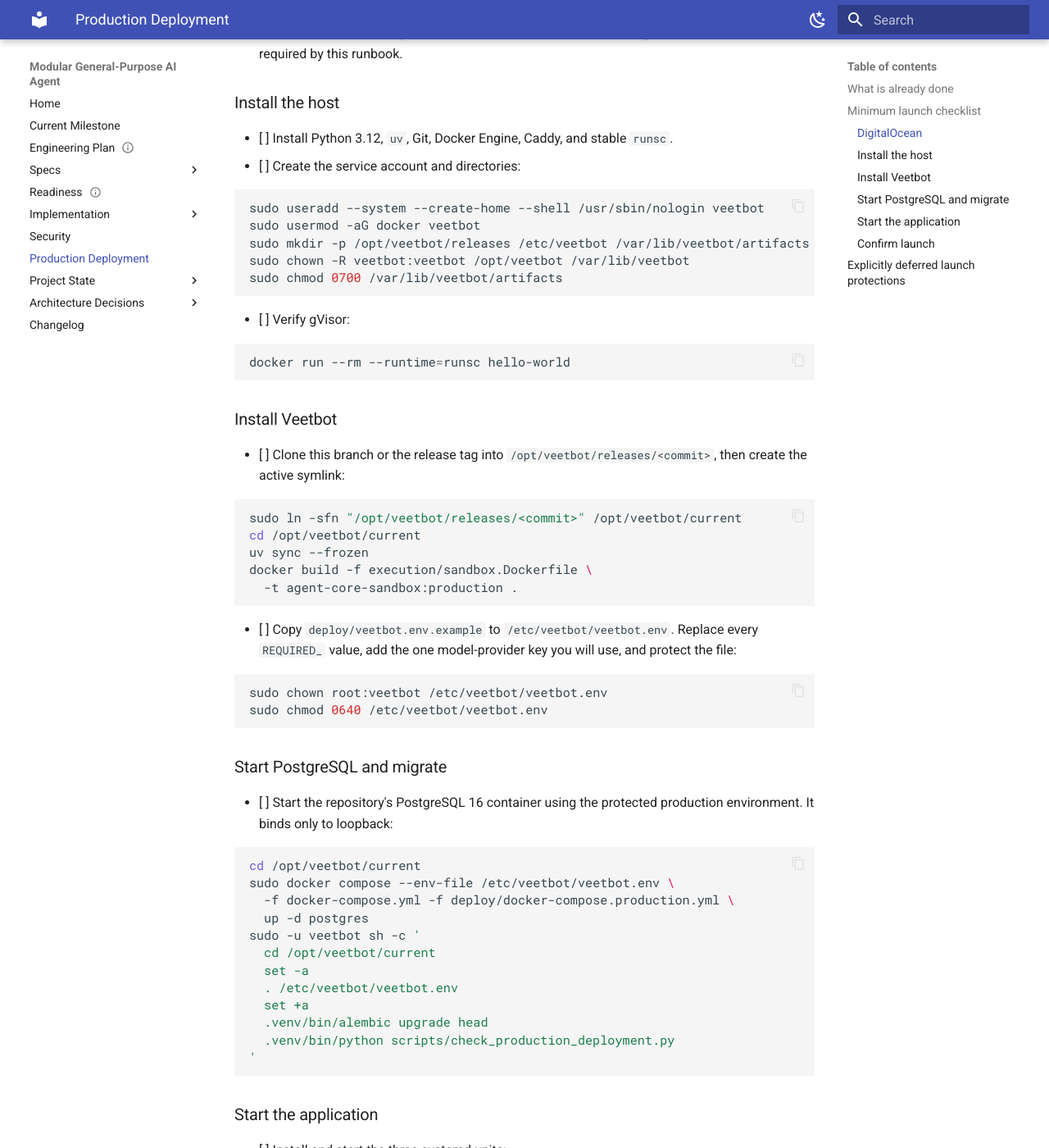
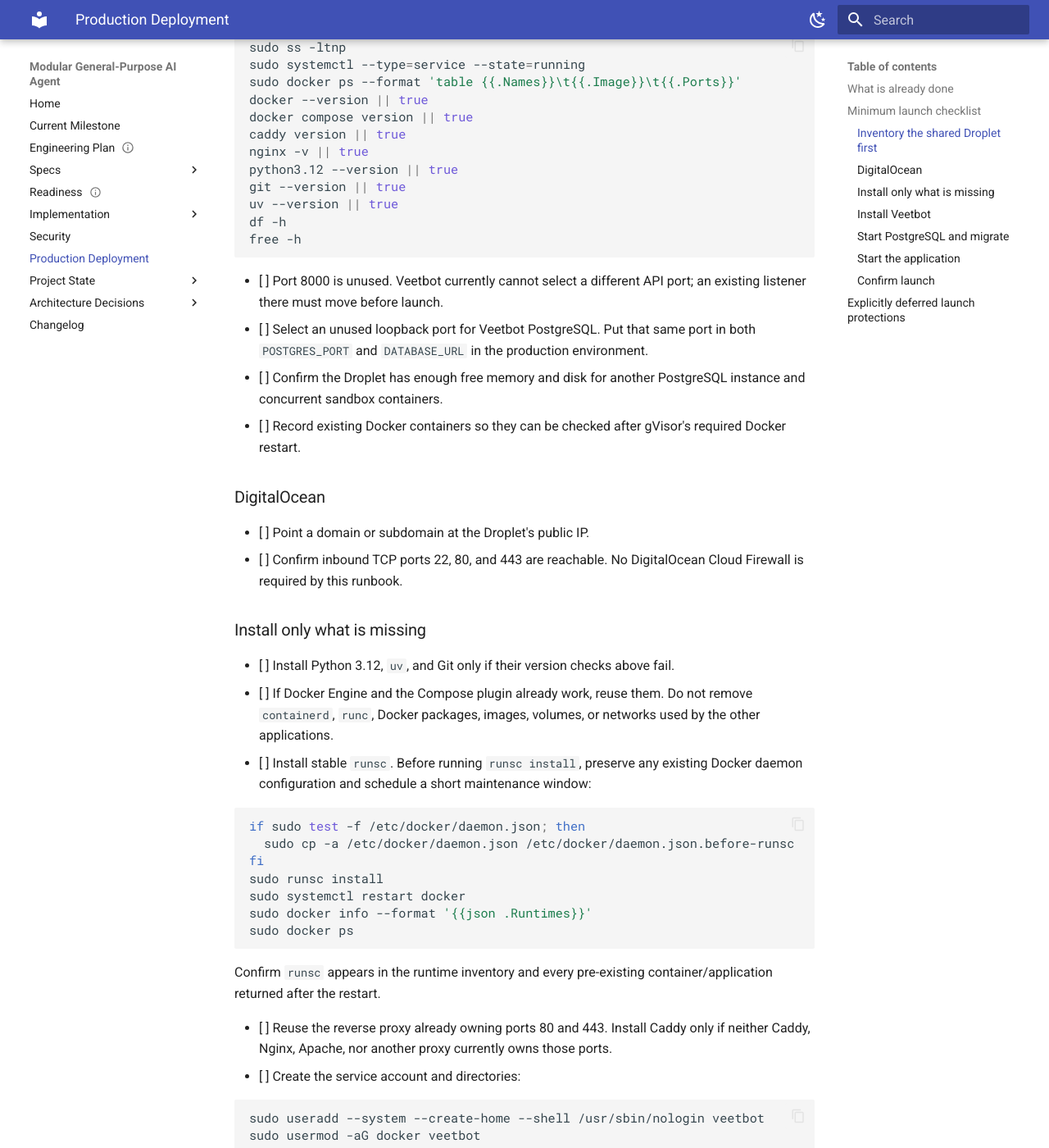
Before and after one commit to avitus/veetbot, an MkDocs documentation site: the page built from docs/deployment.md, in a window 1280 px wide and 1400 px high, scrolled down 1014 px. Shown: the whole window at 82% size. Built offline with MkDocs 1.6.1 and Material for MkDocs 9.7.7, drawn with Linux system fonts in a browser that asks for light colours; some of the changed text lies outside the part shown.

Commit message:
docs: make deployment shared-host safe

````diff
--- a/docs/deployment.md
+++ b/docs/deployment.md
@@ -33,15 +33,65 @@
 
 ## Minimum launch checklist
 
+### Inventory the shared Droplet first
+
+Do not reinstall or replace shared services blindly. Record the current state:
+
+```bash
+sudo ss -ltnp
+sudo systemctl --type=service --state=running
+sudo docker ps --format 'table {{.Names}}\t{{.Image}}\t{{.Ports}}'
+docker --version || true
+docker compose version || true
+caddy version || true
+nginx -v || true
+python3.12 --version || true
+git --version || true
+uv --version || true
+df -h
+free -h
+```
+
+- [ ] Port 8000 is unused. Veetbot currently cannot select a different API
+  port; an existing listener there must move before launch.
+- [ ] Select an unused loopback port for Veetbot PostgreSQL. Put that same port
+  in both `POSTGRES_PORT` and `DATABASE_URL` in the production environment.
+- [ ] Confirm the Droplet has enough free memory and disk for another PostgreSQL
+  instance and concurrent sandbox containers.
+- [ ] Record existing Docker containers so they can be checked after gVisor's
+  required Docker restart.
+
 ### DigitalOcean
 
 - [ ] Point a domain or subdomain at the Droplet's public IP.
 - [ ] Confirm inbound TCP ports 22, 80, and 443 are reachable. No DigitalOcean
   Cloud Firewall is required by this runbook.
 
-### Install the host
+### Install only what is missing
 
-- [ ] Install Python 3.12, `uv`, Git, Docker Engine, Caddy, and stable `runsc`.
+- [ ] Install Python 3.12, `uv`, and Git only if their version checks above fail.
+- [ ] If Docker Engine and the Compose plugin already work, reuse them. Do not
+  remove `containerd`, `runc`, Docker packages, images, volumes, or networks used
+  by the other applications.
+- [ ] Install stable `runsc`. Before running `runsc install`, preserve any
+  existing Docker daemon configuration and schedule a short maintenance window:
+
+  ```bash
+  if sudo test -f /etc/docker/daemon.json; then
+    sudo cp -a /etc/docker/daemon.json /etc/docker/daemon.json.before-runsc
+  fi
+  sudo runsc install
+  sudo systemctl restart docker
+  sudo docker info --format '{{json .Runtimes}}'
+  sudo docker ps
+  ```
+
+  Confirm `runsc` appears in the runtime inventory and every pre-existing
+  container/application returned after the restart.
+
+- [ ] Reuse the reverse proxy already owning ports 80 and 443. Install Caddy
+  only if neither Caddy, Nginx, Apache, nor another proxy currently owns those
+  ports.
 - [ ] Create the service account and directories:
 
   ```bash
@@ -110,14 +160,19 @@
   sudo systemctl enable --now veetbot-maintenance veetbot-worker veetbot-api
   ```
 
-- [ ] Replace `agent.example.com` in `deploy/Caddyfile.example`, install it,
-  and reload Caddy:
+- [ ] Add the Veetbot hostname to the existing reverse proxy. If the Droplet
+  already uses Caddy, append the site block from `deploy/Caddyfile.example` to
+  the existing `/etc/caddy/Caddyfile`; do not overwrite the file. Then validate
+  and reload it:
 
   ```bash
-  sudo cp deploy/Caddyfile.example /etc/caddy/Caddyfile
   sudo caddy validate --config /etc/caddy/Caddyfile
   sudo systemctl reload caddy
   ```
+
+  If another reverse proxy owns ports 80 and 443, configure the equivalent
+  hostname route to `127.0.0.1:8000`, disable response buffering for SSE, and
+  leave every existing virtual host unchanged.
 
 ### Confirm launch
 
````
Also changed, not shown: docs/adr/0046-digitalocean-production-topology.md (+5 -0 lines), docs/changelog.md (+4 -0 lines), 2 other files.
